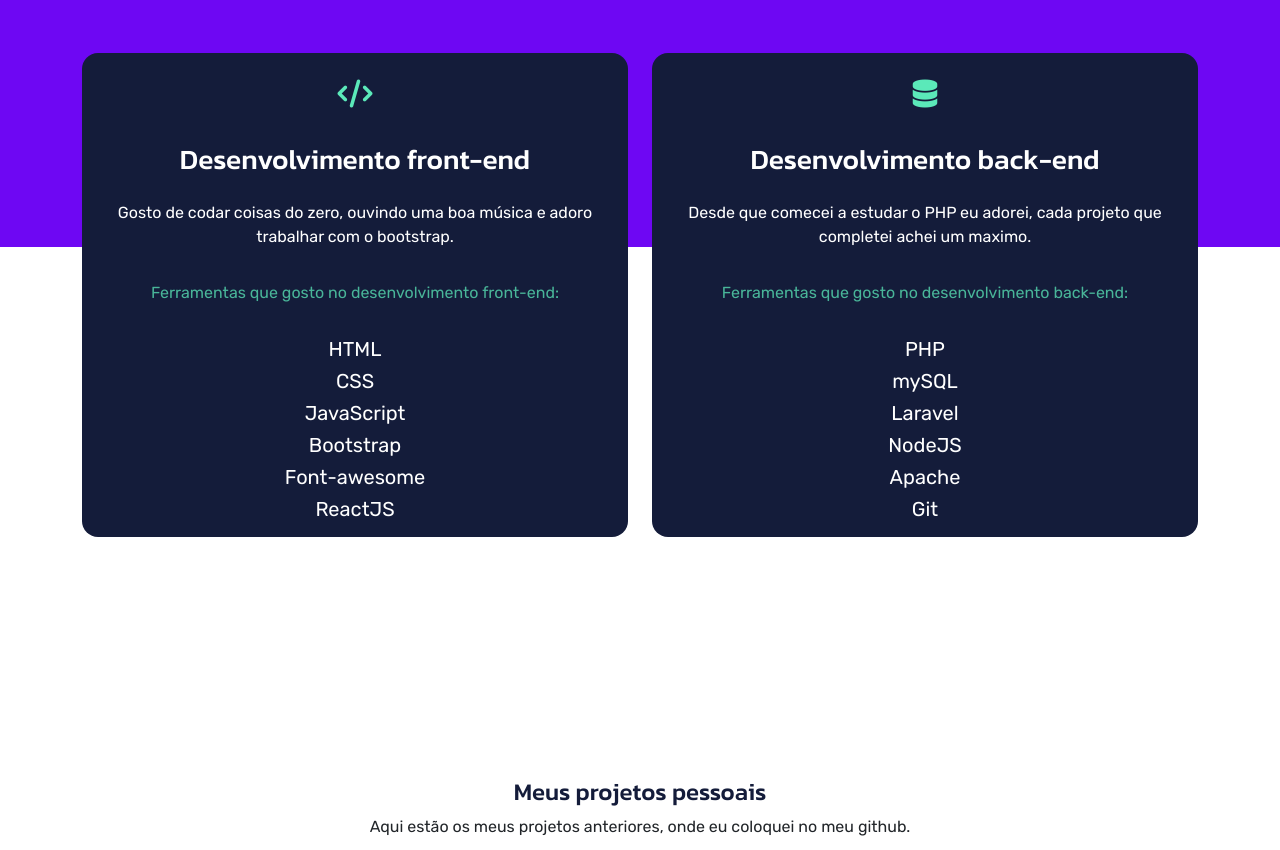
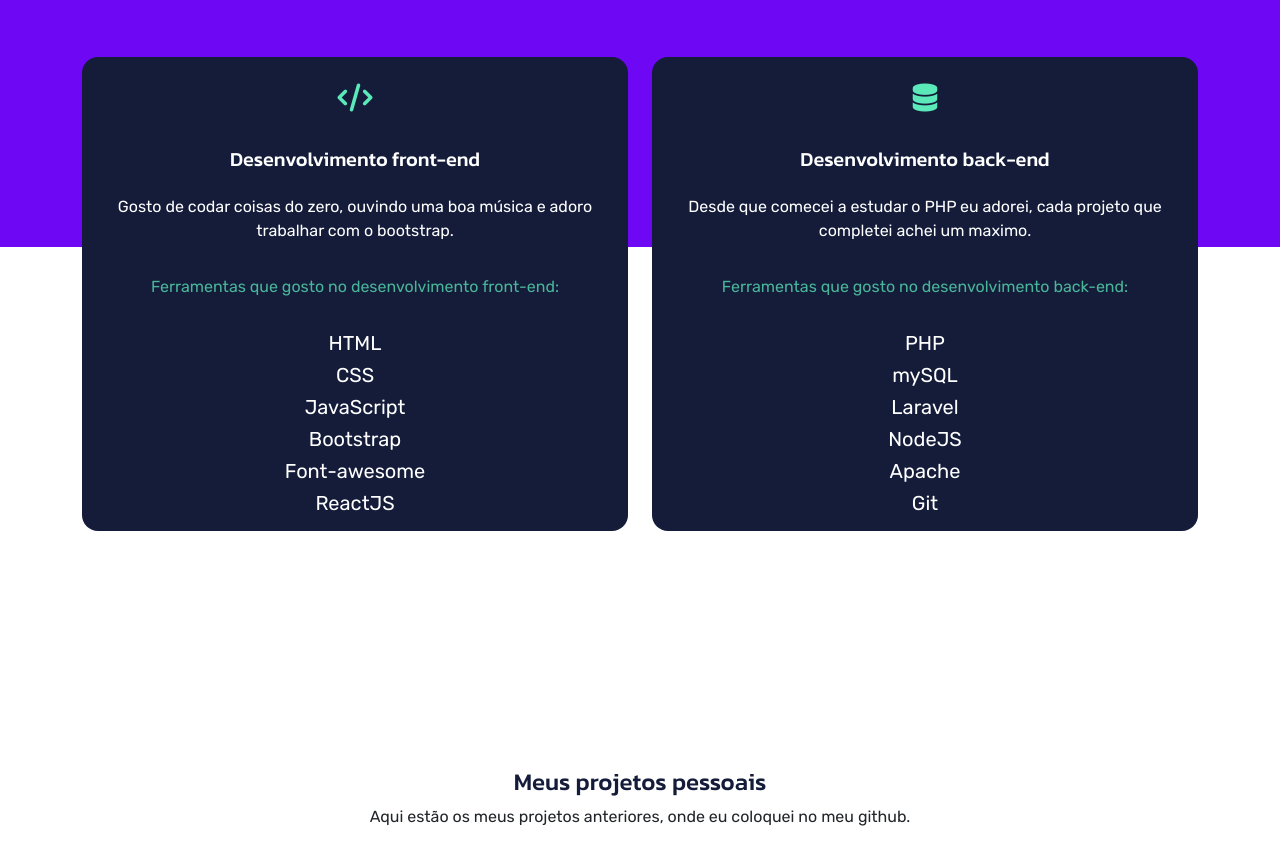
Before and after one commit to douglas-to/Portfolio, a website built with Vite: page index.html in a window 1280 px wide. Shown: the part 1420-2270 px from the top of the page. Built offline with nearby package versions, Linux system fonts and the light colour scheme.

Commit message:
Versão 1

```diff
--- a/index.html
+++ b/index.html
@@ -63,7 +63,7 @@
               </h3>
             </div>
 
-            <h1 class="p-2 font-style-title text-white fs-3">Desenvolvimento front-end</h1>
+            <h1 class="p-2 font-style-title text-white fs-5">Desenvolvimento front-end</h1>
             <p class="p-2 font-style-text text-white fs-6">Gosto de codar coisas do zero, ouvindo uma boa música e adoro trabalhar com o bootstrap.</p>
             <p class="p-2 font-style-text font-green-light opacity-75">Ferramentas que gosto no desenvolvimento front-end:</p>
 
@@ -86,7 +86,7 @@
               </h3>
             </div>
 
-            <h1 class="p-2 font-style-title text-white fs-3">Desenvolvimento back-end</h1>
+            <h1 class="p-2 font-style-title text-white fs-5">Desenvolvimento back-end</h1>
             <p class="p-2 font-style-text text-white fs-6">Desde que comecei a estudar o PHP eu adorei, cada projeto que completei achei um maximo.</p>
             <p class="p-2 font-style-text font-green-light opacity-75">Ferramentas que gosto no desenvolvimento back-end:</p>
 
```
